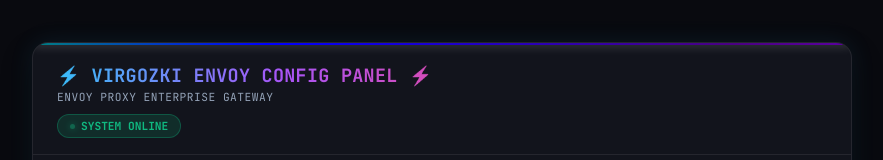
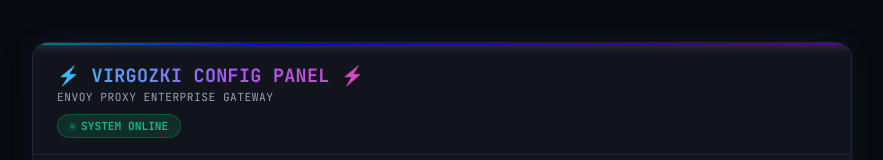
Before and after one commit to mrvirgozki/envoy-ws, a plain HTML site: page index.html in a window 1280 px wide. Shown: the top 160 px of the page, without its empty margins (198-1081 px from the left). Drawn offline with Linux system fonts and the light colour scheme.

Commit message:
Update index.html

```diff
--- a/index.html
+++ b/index.html
@@ -436,7 +436,7 @@
         <div class="header">
             <div class="header-top">
                 <div class="brand">
-                    <h1>⚡ VIRGOZKI ENVOY CONFIG PANEL ⚡</h1>
+                    <h1>⚡ VIRGOZKI CONFIG PANEL ⚡</h1>
                     <p>ENVOY PROXY ENTERPRISE GATEWAY</p>
                 </div>
             </div>
```
